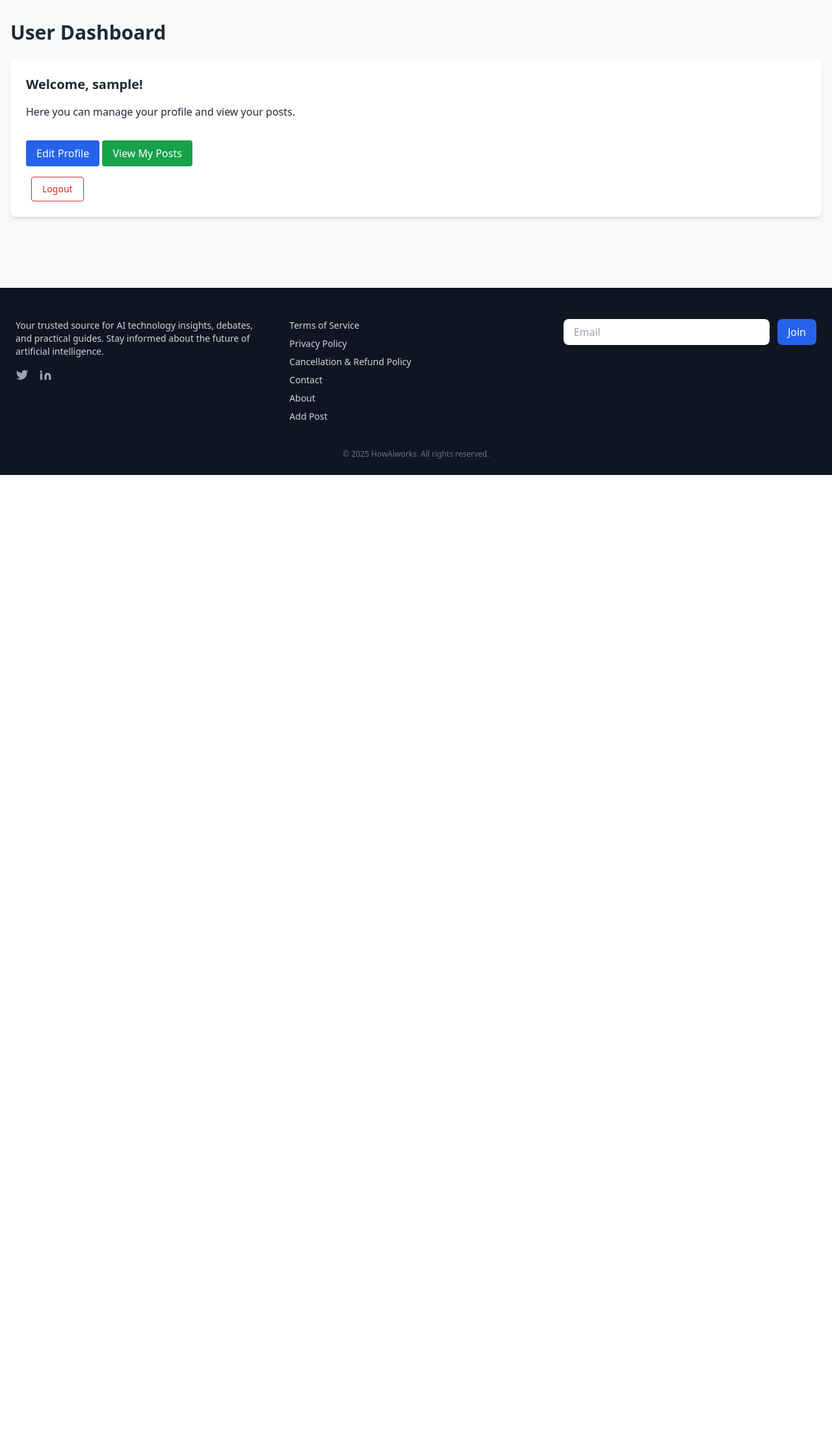
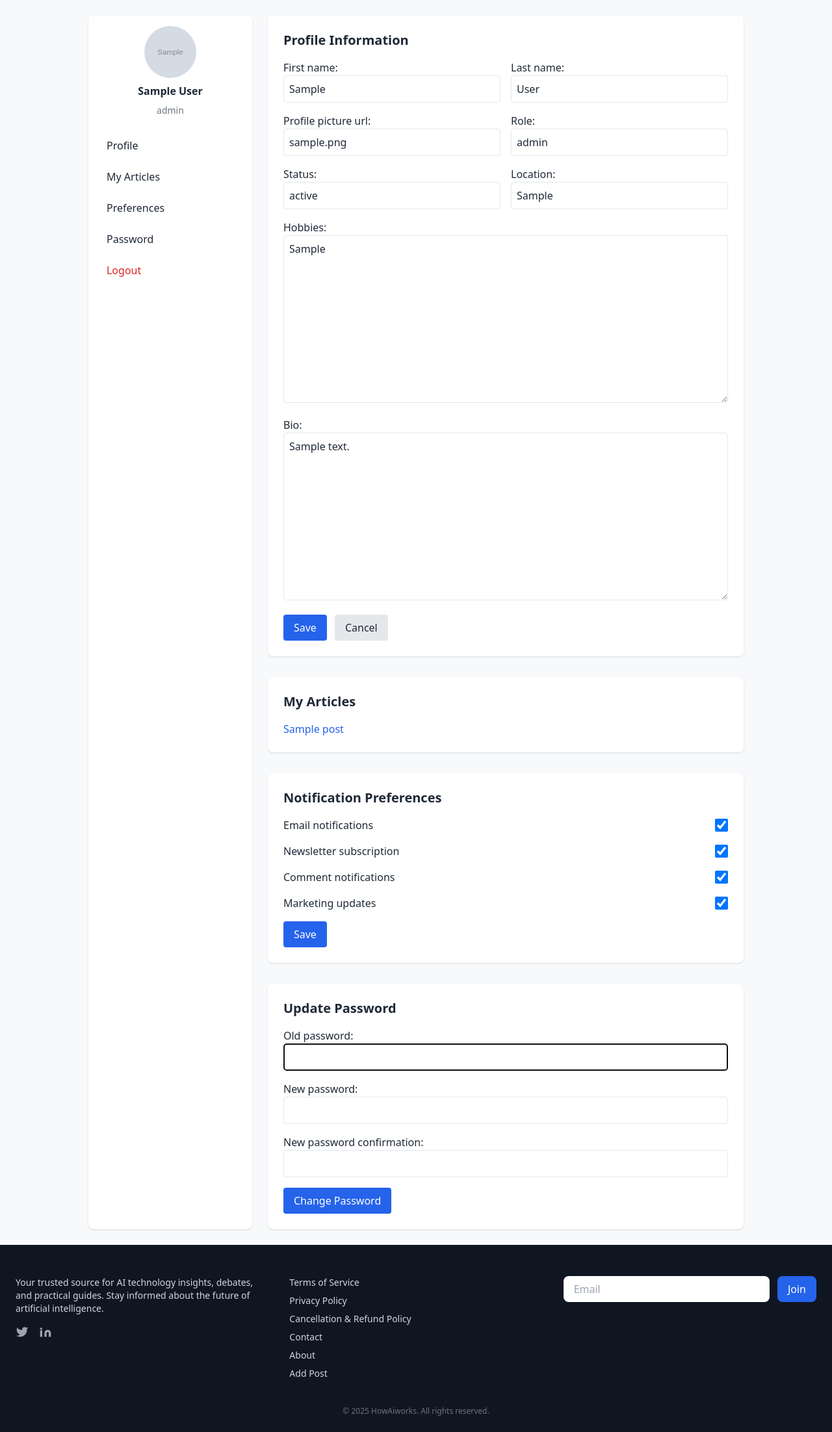
Before and after one commit to rammedisetti/ai-blog, a Django app: page /user_dashboard/ in a window 1280 px wide. Shown: the part 69-2273 px from the top of the page at 65% size. Before the commit the page ends 800 px from the top, so only its background shows below. Run offline with Django 5.2, Linux system fonts and the light colour scheme; a user stored in the database is signed in; tables that the repository leaves empty hold one stand-in row (values such as "Sample post"); grey boxes marked "Sample" are stand-in pictures; some libraries are stand-ins or nearby versions.

Commit message:
Add user dashboard with profile management

```diff
--- a/accounts/forms.py
+++ b/accounts/forms.py
@@ -2,7 +2,11 @@
 
 from django import forms
 from django.contrib.auth import get_user_model
-from django.contrib.auth.forms import AuthenticationForm, UserCreationForm
+from django.contrib.auth.forms import (
+    AuthenticationForm,
+    UserCreationForm,
+    PasswordChangeForm,
+)
 from django.contrib.auth import authenticate
 
 User = get_user_model()
@@ -48,3 +52,39 @@ class LoginForm(AuthenticationForm):
                 self.confirm_login_allowed(self.user_cache)
 
         return self.cleaned_data
+
+
+class ProfileForm(forms.ModelForm):
+    """Form for updating basic profile information."""
+
+    class Meta:
+        model = User
+        fields = [
+            "first_name",
+            "last_name",
+            "profile_picture_url",
+            "role",
+            "status",
+            "location",
+            "hobbies",
+            "bio",
+        ]
+
+
+class PreferencesForm(forms.ModelForm):
+    """Notification preference toggles for the user."""
+
+    class Meta:
+        model = User
+        fields = [
+            "email_notifications",
+            "newsletter_subscription",
+            "comment_notifications",
+            "marketing_updates",
+        ]
+
+
+class PasswordUpdateForm(PasswordChangeForm):
+    """Wrapper around Django's PasswordChangeForm for clarity."""
+
+    pass
--- a/accounts/models.py
+++ b/accounts/models.py
@@ -10,6 +10,13 @@ class User(AbstractUser):
     bio = models.TextField(blank=True)
     profile_picture_url = models.URLField(blank=True)
     role = models.CharField(max_length=50, blank=True)
+    status = models.CharField(max_length=50, blank=True)
+    location = models.CharField(max_length=100, blank=True)
+    hobbies = models.TextField(blank=True)
+    email_notifications = models.BooleanField(default=True)
+    newsletter_subscription = models.BooleanField(default=True)
+    comment_notifications = models.BooleanField(default=True)
+    marketing_updates = models.BooleanField(default=False)
     created_at = models.DateTimeField(auto_now_add=True)
     updated_at = models.DateTimeField(auto_now=True)
 
--- a/blog/templates/blog/user_dashboard.html
+++ b/blog/templates/blog/user_dashboard.html
@@ -1,30 +1,120 @@
 {% extends "blog/base.html" %}
-{% load static %}
+{% load widget_tweaks %}
 
 {% block title %}Dashboard - HowAiworks{% endblock %}
 {% block body_class %}min-h-screen flex flex-col bg-[#F8F9FB] text-gray-800{% endblock %}
 
 {% block content %}
-
-<div class="container mx-auto px-4 py-8">
-    <h1 class="text-3xl font-bold mb-6">User Dashboard</h1>
-    <div class="bg-white shadow-md rounded-lg p-6">
-        <h2 class="text-xl font-semibold mb-4">Welcome, {{ user.username }}!</h2>
-        <p class="mb-4">Here you can manage your profile and view your posts.</p>
-
-        <div class="space-y-4">
-            <a href="#" class="inline-block bg-blue-600 text-white px-4 py-2 rounded hover:bg-blue-700">Edit Profile</a>
-            <a href="#" class="inline-block bg-green-600 text-white px-4 py-2 rounded hover:bg-green-700">View My Posts</a>
-             <form method="post" action="{% url 'accounts:logout' %}" class="ml-2">
-            {% csrf_token %}
-            <button type="submit"
-                class="inline-block px-4 py-2 text-sm text-red-600 border border-red-600 rounded hover:bg-red-50">
-                Logout
-            </button>
-        </form>
+<div class="max-w-6xl mx-auto p-6 md:flex gap-6">
+    <aside class="md:w-1/4 bg-white rounded-lg shadow p-4 mb-6 md:mb-0">
+        <div class="flex flex-col items-center text-center space-y-2">
+            {% if user.profile_picture_url %}
+            <img src="{{ user.profile_picture_url }}" alt="Avatar" class="w-20 h-20 rounded-full object-cover">
+            {% else %}
+            <i class="fas fa-user-circle text-6xl text-gray-400"></i>
+            {% endif %}
+            <div class="font-semibold">{{ user.get_full_name|default:user.username }}</div>
+            {% if user.role %}<div class="text-sm text-gray-500">{{ user.role }}</div>{% endif %}
         </div>
-
+        <nav class="mt-6 space-y-2">
+            <a href="#profile" class="block px-3 py-2 rounded hover:bg-gray-100">Profile</a>
+            <a href="#articles" class="block px-3 py-2 rounded hover:bg-gray-100">My Articles</a>
+            <a href="#prefs" class="block px-3 py-2 rounded hover:bg-gray-100">Preferences</a>
+            <a href="#password" class="block px-3 py-2 rounded hover:bg-gray-100">Password</a>
+            <form method="post" action="{% url 'accounts:logout' %}" class="mt-4">
+                {% csrf_token %}
+                <button type="submit" class="w-full text-left px-3 py-2 rounded text-red-600 hover:bg-gray-100">Logout</button>
+            </form>
+        </nav>
+    </aside>
+    <div class="flex-1 space-y-8">
+        <section id="profile" class="bg-white rounded-lg shadow p-6">
+            <h2 class="text-xl font-semibold mb-4">Profile Information</h2>
+            <form method="post">
+                {% csrf_token %}
+                {{ profile_form.non_field_errors }}
+                <div class="grid md:grid-cols-2 gap-4">
+                    <div>
+                        {{ profile_form.first_name.label_tag }}
+                        {{ profile_form.first_name|add_class:'w-full border rounded p-2' }}
+                    </div>
+                    <div>
+                        {{ profile_form.last_name.label_tag }}
+                        {{ profile_form.last_name|add_class:'w-full border rounded p-2' }}
+                    </div>
+                    <div>
+                        {{ profile_form.profile_picture_url.label_tag }}
+                        {{ profile_form.profile_picture_url|add_class:'w-full border rounded p-2' }}
+                    </div>
+                    <div>
+                        {{ profile_form.role.label_tag }}
+                        {{ profile_form.role|add_class:'w-full border rounded p-2' }}
+                    </div>
+                    <div>
+                        {{ profile_form.status.label_tag }}
+                        {{ profile_form.status|add_class:'w-full border rounded p-2' }}
+                    </div>
+                    <div>
+                        {{ profile_form.location.label_tag }}
+                        {{ profile_form.location|add_class:'w-full border rounded p-2' }}
+                    </div>
+                </div>
+                <div class="mt-4">
+                    {{ profile_form.hobbies.label_tag }}
+                    {{ profile_form.hobbies|add_class:'w-full border rounded p-2' }}
+                </div>
+                <div class="mt-4">
+                    {{ profile_form.bio.label_tag }}
+                    {{ profile_form.bio|add_class:'w-full border rounded p-2' }}
+                </div>
+                <div class="mt-4 flex gap-3">
+                    <button name="update_profile" class="px-4 py-2 bg-blue-600 text-white rounded hover:bg-blue-700">Save</button>
+                    <a href="{% url 'user_dashboard' %}" class="px-4 py-2 bg-gray-200 rounded hover:bg-gray-300">Cancel</a>
+                </div>
+            </form>
+        </section>
+        <section id="articles" class="bg-white rounded-lg shadow p-6">
+            <h2 class="text-xl font-semibold mb-4">My Articles</h2>
+            {% if posts %}
+            <ul class="space-y-2">
+                {% for post in posts %}
+                <li><a href="{% url 'article_detail' slug=post.slug %}" class="text-blue-600 hover:underline">{{ post.title }}</a></li>
+                {% endfor %}
+            </ul>
+            {% else %}
+            <p>No articles yet.</p>
+            {% endif %}
+        </section>
+        <section id="prefs" class="bg-white rounded-lg shadow p-6">
+            <h2 class="text-xl font-semibold mb-4">Notification Preferences</h2>
+            <form method="post">
+                {% csrf_token %}
+                <div class="space-y-4">
+                    {% for field in pref_form %}
+                    <label class="flex items-center justify-between">
+                        <span>{{ field.label }}</span>
+                        {{ field|add_class:'ml-2 h-5 w-5' }}
+                    </label>
+                    {% endfor %}
+                </div>
+                <button name="update_prefs" class="mt-4 px-4 py-2 bg-blue-600 text-white rounded hover:bg-blue-700">Save</button>
+            </form>
+        </section>
+        <section id="password" class="bg-white rounded-lg shadow p-6">
+            <h2 class="text-xl font-semibold mb-4">Update Password</h2>
+            <form method="post">
+                {% csrf_token %}
+                {{ password_form.non_field_errors }}
+                {% for field in password_form %}
+                <div class="mb-4">
+                    {{ field.label_tag }}
+                    {{ field|add_class:'w-full border rounded p-2' }}
+                    {% for error in field.errors %}<div class="text-red-500 text-sm">{{ error }}</div>{% endfor %}
+                </div>
+                {% endfor %}
+                <button name="change_password" class="px-4 py-2 bg-blue-600 text-white rounded hover:bg-blue-700">Change Password</button>
+            </form>
+        </section>
     </div>
-    </div>
-
+</div>
 {% endblock %}
--- a/blog/views.py
+++ b/blog/views.py
@@ -1,5 +1,9 @@
 from django.shortcuts import render, redirect
 from .forms import ContactForm, PostForm
+from accounts.forms import ProfileForm, PreferencesForm, PasswordUpdateForm
+from django.contrib import messages
+from django.contrib.auth.decorators import login_required
+from django.contrib.auth import update_session_auth_hash
 from .models import Post, Category, Tag
 from django.utils.text import slugify
 from django.contrib.auth.decorators import login_required
@@ -145,13 +149,43 @@ def add_post(request):
     context = {"form": form, "year": datetime.now().year}
     return render(request, "blog/add_post.html", context)
 
+@login_required(login_url="accounts:login")
 def user_dashboard(request):
-    """Render the user dashboard with their posts."""
+    """Display and update the user's profile and related settings."""
     from datetime import datetime
 
-    if not request.user.is_authenticated:
-        return redirect("accounts:login")
+    posts = Post.objects.filter(author=request.user).select_related("author")
 
-    posts = Post.objects.filter(author=request.user).select_related("author")
-    context = {"posts": posts, "year": datetime.now().year}
+    profile_form = ProfileForm(instance=request.user)
+    pref_form = PreferencesForm(instance=request.user)
+    password_form = PasswordUpdateForm(request.user)
+
+    if request.method == "POST":
+        if "update_profile" in request.POST:
+            profile_form = ProfileForm(request.POST, instance=request.user)
+            if profile_form.is_valid():
+                profile_form.save()
+                messages.success(request, "Profile updated")
+                return redirect("user_dashboard")
+        elif "update_prefs" in request.POST:
+            pref_form = PreferencesForm(request.POST, instance=request.user)
+            if pref_form.is_valid():
+                pref_form.save()
+                messages.success(request, "Preferences updated")
+                return redirect("user_dashboard")
+        elif "change_password" in request.POST:
+            password_form = PasswordUpdateForm(request.user, request.POST)
+            if password_form.is_valid():
+                user = password_form.save()
+                update_session_auth_hash(request, user)
+                messages.success(request, "Password changed")
+                return redirect("user_dashboard")
+
+    context = {
+        "posts": posts,
+        "profile_form": profile_form,
+        "pref_form": pref_form,
+        "password_form": password_form,
+        "year": datetime.now().year,
+    }
     return render(request, "blog/user_dashboard.html", context)
```
Also changed, not shown: aiblogsite/settings.py (+21 -14 lines), README.md, accounts/migrations/0002_user_comment_notifications_user_email_notifications_and_more.py (added).
